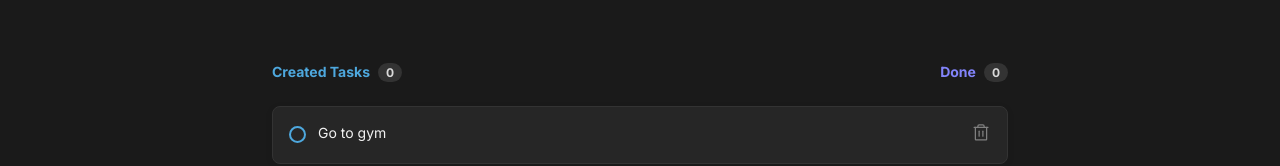
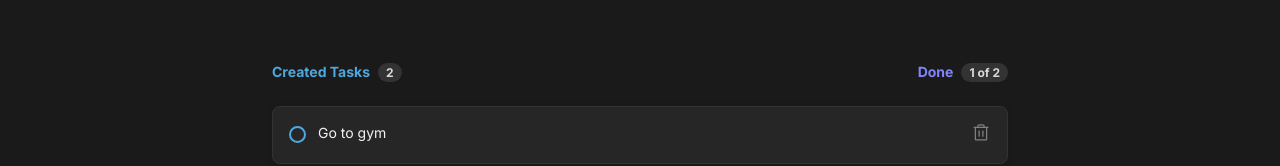
Before and after one commit to renatomarquesteles/ignite-challenge-01-reactjs-fundamentals, a React (Vite) app: page / in a window 1280 px wide. Shown: the part 228-394 px from the top of the page. Built offline with nearby package versions, Linux system fonts and the light colour scheme.

Commit message:
adds task counts

```diff
--- a/src/App.tsx
+++ b/src/App.tsx
@@ -64,6 +64,13 @@ export const App = () => {
     setTasks((state) => state.filter((task) => task.id !== taskId));
   };
 
+  const completedTasksCount = tasks.reduce((count, current) => {
+    if (current.finished) {
+      return count + 1;
+    }
+    return count;
+  }, 0);
+
   return (
     <div>
       <Header />
@@ -85,12 +92,14 @@ export const App = () => {
           <header className={styles.tasksInfo}>
             <div className={styles.tasksInfoWrapper}>
               <span className={styles.tasksCount}>Created Tasks</span>
-              <span className={styles.infoCount}>0</span>
+              <span className={styles.infoCount}>{tasks.length}</span>
             </div>
 
             <div className={styles.tasksInfoWrapper}>
               <span className={styles.tasksDone}>Done</span>
-              <span className={styles.infoCount}>0</span>
+              <span
+                className={styles.infoCount}
+              >{`${completedTasksCount} of ${tasks.length}`}</span>
             </div>
           </header>
 
```
